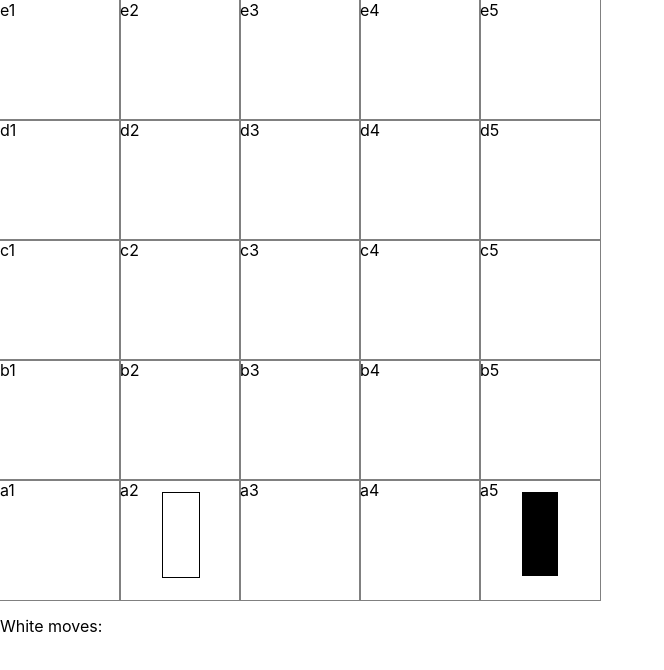
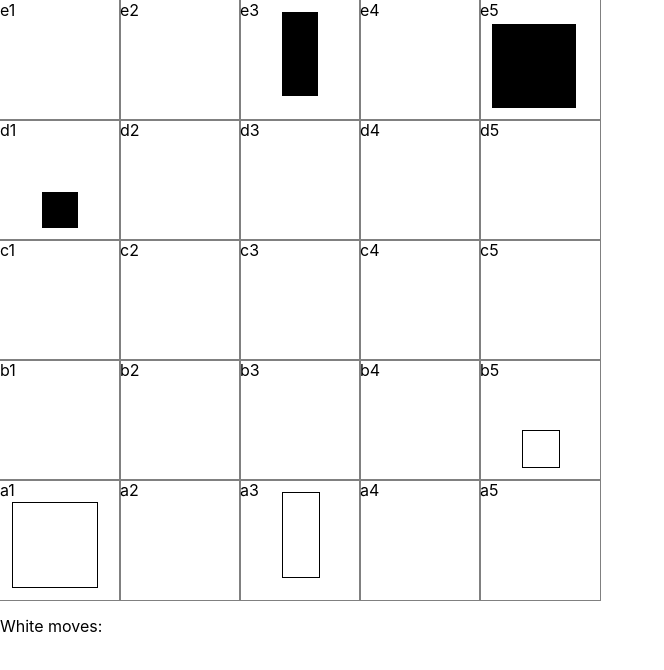
Before and after one commit to AntoBo/chess-react, a React (Create React App) app: page / in a window 1280 px wide. Shown: the top 670 px of the page, without its empty margins (0-664 px from the left). Built offline with nearby package versions, Linux system fonts and the light colour scheme.

Commit message:
king range ok. pawn and rook added

```diff
--- a/src/components/Cell/Cell.module.scss
+++ b/src/components/Cell/Cell.module.scss
@@ -3,19 +3,35 @@
   width: 20%;
   height: 20%;
   outline: 1px grey solid;
+  &:before {
+    position: absolute;
+    content: "";
+  }
 }
 
 .king {
   &:before {
-    position: absolute;
-    content: "";
     left: 35%;
     top: 10%;
     width: 30%;
     height: 70%;
   }
-
-  // background-color: black;
+}
+.pawn {
+  &:before {
+    left: 35%;
+    bottom: 10%;
+    width: 30%;
+    height: 30%;
+  }
+}
+.rook {
+  &:before {
+    left: 10%;
+    bottom: 10%;
+    width: 70%;
+    height: 70%;
+  }
 }
 
 .black {
--- a/src/data/boardInit.js
+++ b/src/data/boardInit.js
@@ -1,10 +1,10 @@
 export const boardInit = {
   e1: {},
   e2: {},
-  e3: {},
+  e3: { rank: "king", armyColor: "black" },
   e4: {},
-  e5: {},
-  d1: {},
+  e5: { rank: "rook", armyColor: "black" },
+  d1: { rank: "pawn", armyColor: "black" },
   d2: {},
   d3: {},
   d4: {},
@@ -18,10 +18,10 @@ export const boardInit = {
   b2: {},
   b3: {},
   b4: {},
-  b5: {},
-  a1: {},
-  a2: { rank: "king", armyColor: "white" },
-  a3: {},
+  b5: { rank: "pawn", armyColor: "white" },
+  a1: { rank: "rook", armyColor: "white" },
+  a2: {},
+  a3: { rank: "king", armyColor: "white" },
   a4: {},
-  a5: { rank: "king", armyColor: "black" },
+  a5: {},
 };
--- a/src/logic/isValidMove.js
+++ b/src/logic/isValidMove.js
@@ -1,3 +1,4 @@
+const letters = ["a", "b", "c", "d", "e"];
 let moveTo, moveFrom, board;
 
 const isValidMove = ({ move, incomingBoard }) => {
@@ -10,9 +11,14 @@ const isValidMove = ({ move, incomingBoard }) => {
   board = incomingBoard;
 
   const isMoveFromOk = Boolean(board[moveFrom].rank);
-  const isMoveToOk = isMoveToFree() && boardHasField() && isRangeOk();
+  const isMoveToOk =
+    isNotStamping() && isMoveToFree() && boardHasField() && isRangeOk();
 
   return isMoveFromOk && isMoveToOk;
+};
+
+const isNotStamping = () => {
+  return moveFrom !== moveTo;
 };
 
 const isMoveToFree = () => {
@@ -29,16 +35,27 @@ const isRangeOk = () => {
     case "king":
       isRangeOk = isKingsRangeOk();
       break;
+    case "pawn":
+      isRangeOk = isPawnsRangeOk();
+      break;
+    case "rook":
+      isRangeOk = isRooksRangeOk();
+      break;
 
     default:
       break;
   }
   return isRangeOk;
 };
+const isKingsRangeOk = () => {
+  const fromLet = letters.indexOf(moveFrom[0]) + 1;
+  const fromNum = Number(moveFrom[1]);
 
-const isKingsRangeOk = () => {
-  //   console.log("isKingsRangeOk");
-  return true;
+  const toLet = letters.indexOf(moveTo[0]) + 1;
+  const toNum = Number(moveTo[1]);
+  return Math.abs(fromNum - toNum) <= 1 && Math.abs(fromLet - toLet) <= 1;
 };
+const isPawnsRangeOk = () => {};
+const isRooksRangeOk = () => {};
 
 export default isValidMove;
```
